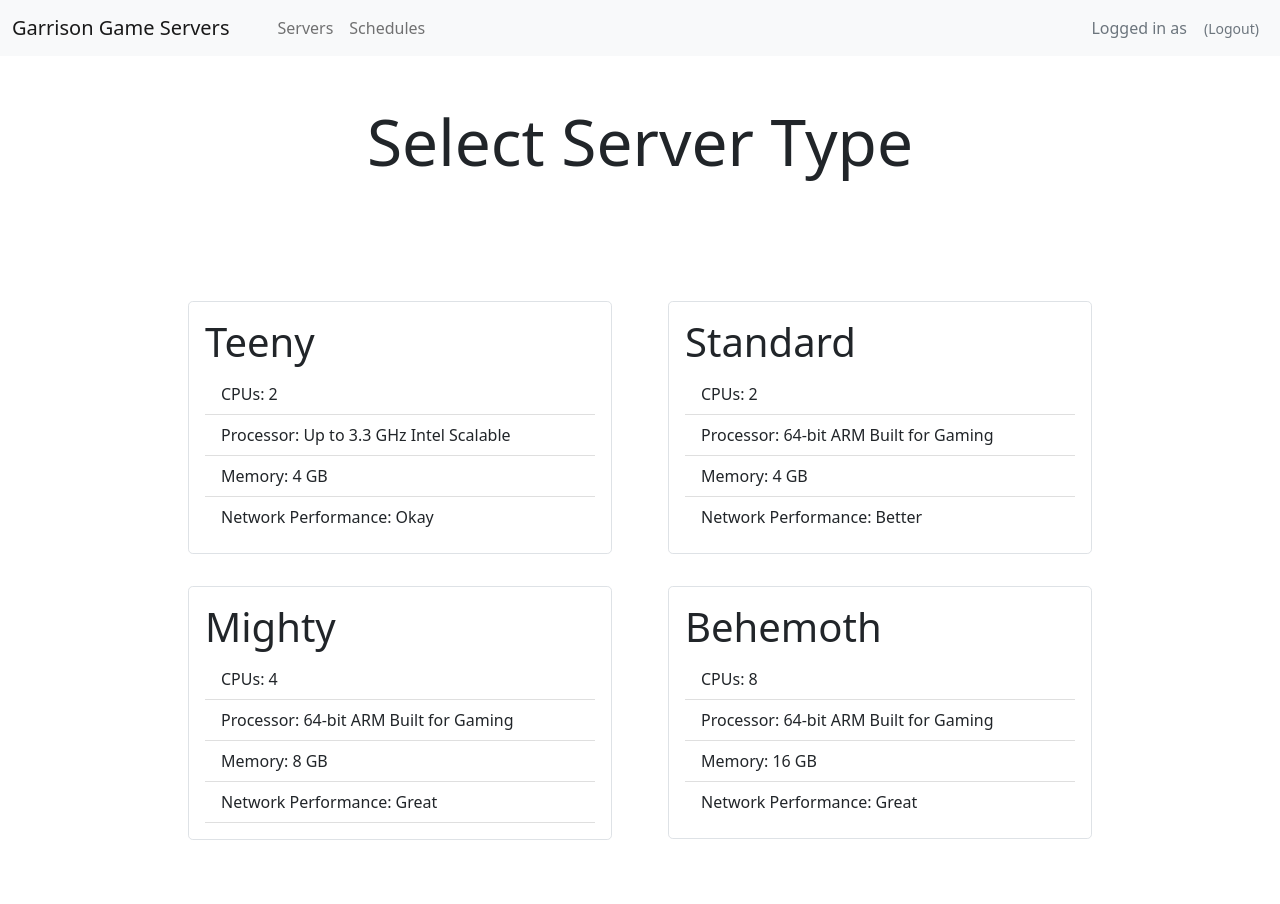
After one commit to matt-harrop/RSEG176_MinecraftProject, a Django app: template templates/game_server_management/new-instance-selection.html in a window 1280 px wide. The commit adds this page. Run offline with Django 3.2, Linux system fonts and the light colour scheme; the template is opened without the code that fills it, so the values that code supplies are empty.

Commit message:
Added selection form for new servers, giving 4 basic options.

```diff
--- a/game_server_management/urls.py
+++ b/game_server_management/urls.py
@@ -4,7 +4,8 @@ from . import views
 
 urlpatterns = [
     path('', views.home, name='home'),
-    path('create/', views.create_new_server, name='create_server'),
+    path('select/', views.select_new_server_type, name='select_server_type'),
+    path('create/<str:server_type>', views.create_new_server, name='create_server'),
     path('delete/<str:instance_id>', views.delete_server, name='delete_server'),
     path('start/<str:instance_id>', views.start_server, name='start_server'),
     path('stop/<str:instance_id>', views.stop_server, name='stop_server'),
--- a/templates/game_server_management/index.html
+++ b/templates/game_server_management/index.html
@@ -13,7 +13,7 @@
 
                 <div class="row">
                     <div class="col text-center my-3">
-                        <a href="{% url 'create_server' %}" class="btn btn-success p-4 fs-4">+ Create Your First Server</a>
+                        <a href="{% url 'select_server_type' %}" class="btn btn-success p-4 fs-4">+ Create Your First Server</a>
                     </div>
                 </div>
 
@@ -21,7 +21,7 @@
 
                 <div class="row">
                     <div class="col text-end my-3">
-                        <a href="{% url 'create_server' %}" class="btn btn-success">+ New Server</a>
+                        <a href="{% url 'select_server_type' %}" class="btn btn-success">+ New Server</a>
                     </div>
                 </div>
 
--- /dev/null
+++ b/templates/game_server_management/new-instance-selection.html
@@ -0,0 +1,71 @@
+{% extends 'base.html' %}
+{% load boto3_filters %}
+{% load static %}
+
+{% block content %}
+
+<div class="container-fluid">
+    <div class="row">
+        <div class="col-sm-6 mx-auto py-5 text-center">
+            <h1 class="display-3">Select Server Type</h1>
+        </div>
+    </div>
+    <div class="row">
+        <div class="col-md-9 py-5 mx-auto">
+            <div class="row">
+                <div class="col-sm-6 selection-card">
+                    <div class="border rounded-3 p-3 m-3 position-relative">
+                        <h1>Teeny</h1>
+                        <ul class="list-group list-group-flush">
+                            <li class="list-group-item">CPUs: 2</li>
+                            <li class="list-group-item">Processor: Up to 3.3 GHz Intel Scalable</li>
+                            <li class="list-group-item">Memory: 4 GB</li>
+                            <li class="list-group-item">Network Performance: Okay</li>
+                        </ul>
+                        <a href="{% url 'create_server' 't2.medium' %}" class="stretched-link"></a>
+                    </div>
+                </div>
+                <div class="col-sm-6 selection-card">
+                    <div class="border rounded-3 p-3 m-3 position-relative">
+                        <h1>Standard</h1>
+                        <ul class="list-group list-group-flush">
+                            <li class="list-group-item">CPUs: 2</li>
+                            <li class="list-group-item">Processor: 64-bit ARM Built for Gaming</li>
+                            <li class="list-group-item">Memory: 4 GB</li>
+                            <li class="list-group-item">Network Performance: Better</li>
+                        </ul>
+                        <a href="{% url 'create_server' 'c6g.large' %}" class="stretched-link"></a>
+                    </div>
+                </div>
+                <div class="col-sm-6 selection-card">
+                    <div class="border rounded-3 p-3 m-3 position-relative">
+                        <h1>Mighty</h1>
+                        <ul class="list-group list-group-flush">
+                            <li class="list-group-item">CPUs: 4</li>
+                            <li class="list-group-item">Processor: 64-bit ARM Built for Gaming</li>
+                            <li class="list-group-item">Memory: 8 GB</li>
+                            <li class="list-group-item">Network Performance: Great</li>
+                            <a href="{% url 'create_server' 'c6g.xlarge' %}" class="stretched-link"></a>
+                        </ul>
+                    </div>
+                </div>
+                <div class="col-sm-6 selection-card">
+                    <div class="border rounded-3 p-3 m-3 position-relative">
+                        <h1>Behemoth</h1>
+                        <ul class="list-group list-group-flush">
+                            <li class="list-group-item">CPUs: 8</li>
+                            <li class="list-group-item">Processor: 64-bit ARM Built for Gaming</li>
+                            <li class="list-group-item">Memory: 16 GB</li>
+                            <li class="list-group-item">Network Performance: Great</li>
+                        </ul>
+                        <a href="{% url 'create_server' 'c6g.2xlarge' %}" class="stretched-link"></a>
+                    </div>
+                </div>
+            </div>
+        </div>
+    </div>
+</div>
+
+<script src="{% static 'game_server_management/schedule_list_schedules.js' %}"></script>
+
+{% endblock %}
```
Also changed, not shown: game_server_management/views.py (+11 -2 lines).
